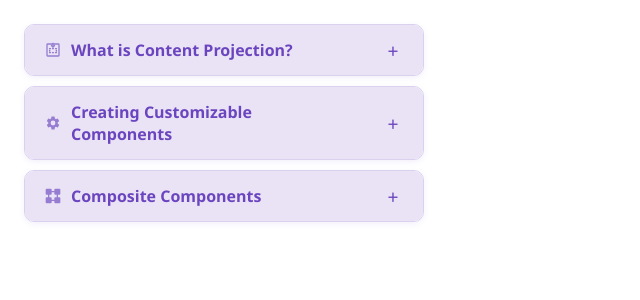
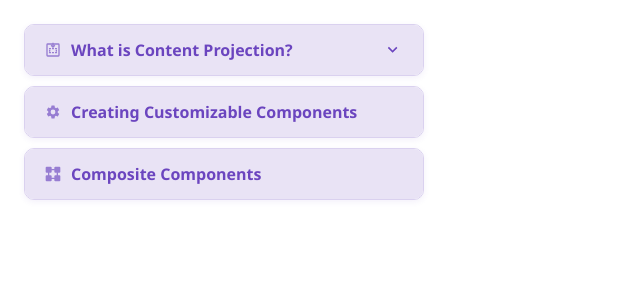
Before and after one commit to kobi-hari-udemy/reusable-angular-components, an Angular app in the folder demo/05. fun-with-content/: page / in a window 1280 px wide. Shown: the top 300 px of the page, without its empty margins (0-640 px from the left). Built offline with nearby package versions, Linux system fonts and the light colour scheme.

Commit message:
S04L08 - Projecting the button too

```diff
--- a/demo/05. fun-with-content/src/app/app.html
+++ b/demo/05. fun-with-content/src/app/app.html
@@ -1,4 +1,8 @@
 <app-expander>
+  <button expander-toggle>
+    <app-icon name="chevron"/>
+  </button>
+
   <span expander-header>
     <app-icon name="projection" />
     What is Content Projection?</span
--- a/demo/05. fun-with-content/src/app/components/expander/expander.html
+++ b/demo/05. fun-with-content/src/app/components/expander/expander.html
@@ -2,13 +2,15 @@
   <ng-content select="[expander-header]"/>
 </div>
 <div class="toggle-area">
-  <button (click)="toggle()">
+  <ng-content select="[expander-toggle]"/>
+
+  <!-- <button (click)="toggle()">
     @if (isExpanded()) {
       -
     } @else {
       +
     }
-  </button>
+  </button> -->
 </div>
 @if (isExpanded()) {
   <div class="content-area" animate.leave="leaves" animate.enter="enters">
```
